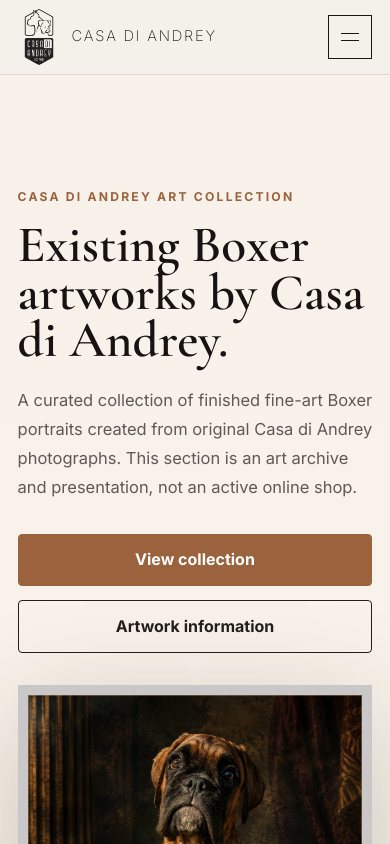
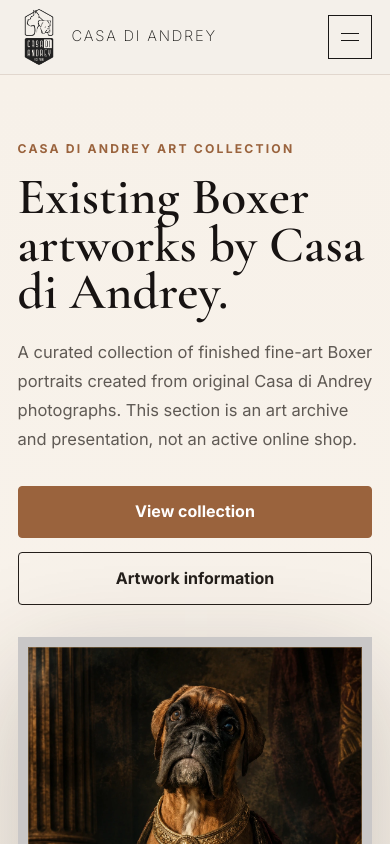
Before and after one commit to deboker/boxer-pupiess-kennel-casadiandrey, a React (Vite) app: page /boxer-art in a window 390 px wide. Shown: the top 844 px of the page. Built offline with nearby package versions, Linux system fonts and the light colour scheme.

Commit message:
padding changes

```diff
--- a/src/index.css
+++ b/src/index.css
@@ -405,7 +405,7 @@
 }
 
 .page-hero {
-  padding-top: clamp(7rem, 12vw, 11rem);
+  padding-top: clamp(6rem, 12vw, 8rem);
   max-width: var(--width-narrow);
   text-align: center;
 }
@@ -1371,7 +1371,7 @@
   gap: clamp(2rem, 5vw, 5rem);
   align-items: center;
   min-height: 720px;
-  padding: clamp(8rem, 14vw, 11rem) 0 clamp(4rem, 8vw, 7rem);
+  padding: clamp(6rem, 14vw, 8rem) 0 clamp(3rem, 8vw, 5rem);
 }
 
 .boxer-art-hero__content {
@@ -1899,7 +1899,7 @@
 @media (max-width: 640px) {
   .boxer-art-hero,
   .boxer-art-detail-hero {
-    padding-top: 7rem;
+    padding-top: 4rem;
   }
 
   .boxer-art-featured,
```
